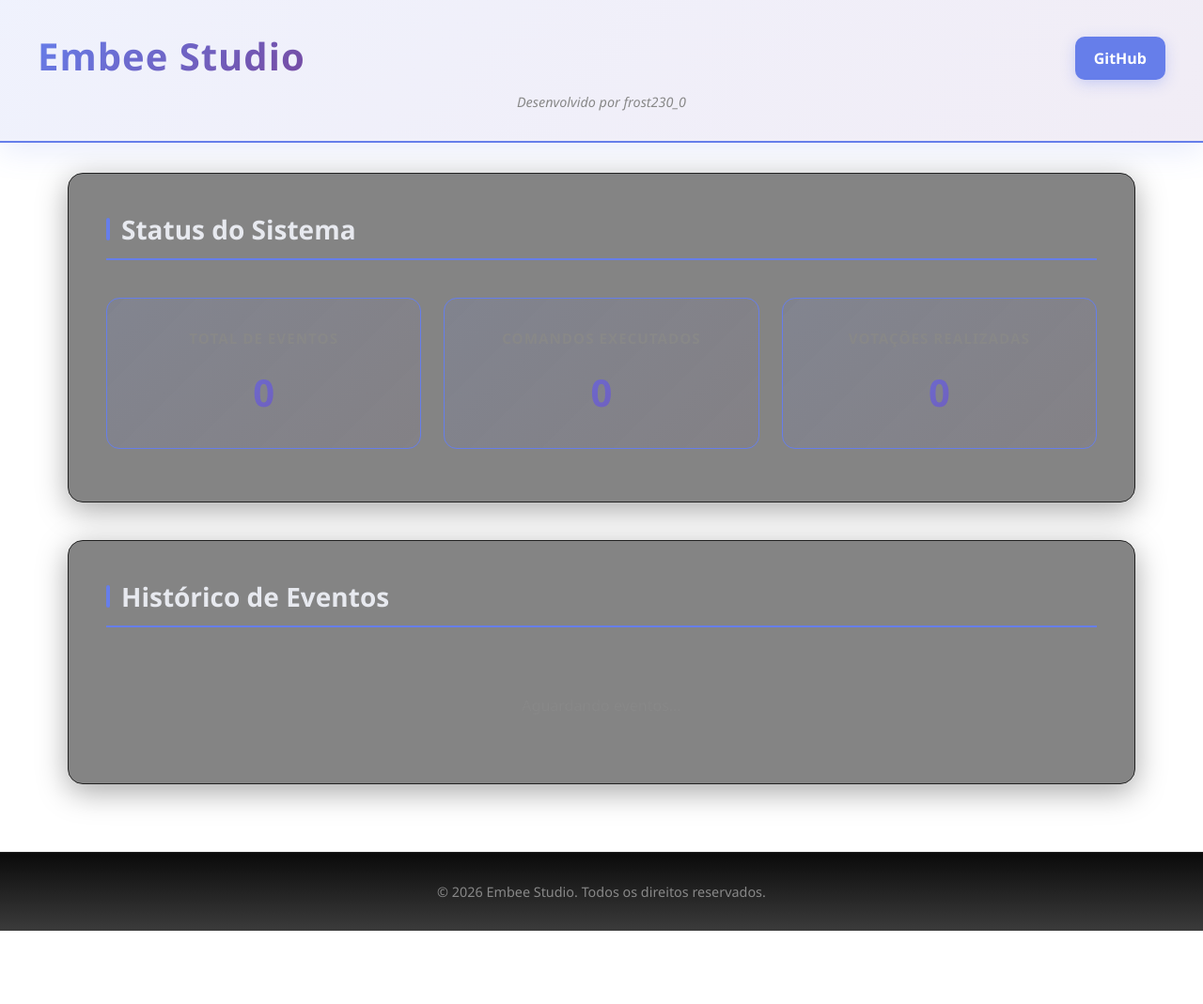
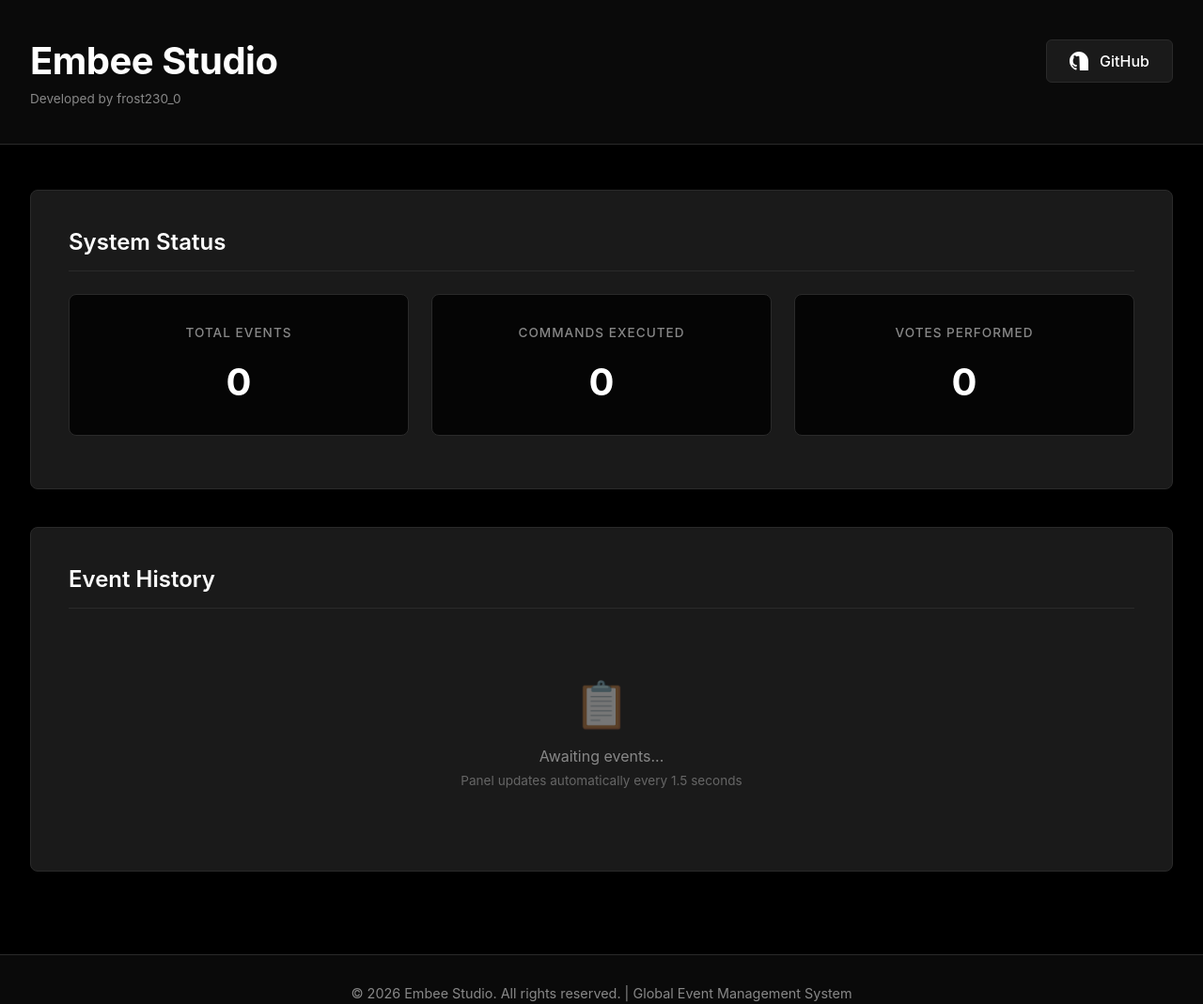
Before and after one commit to Frost230/analisy, a website: page public/index.html in a window 1280 px wide. Shown: the whole page at 94% size. Before the commit the page ends 991 px from the top, so only its background shows below. Drawn offline with Linux system fonts and the light colour scheme; no server answers.

Commit message:
UI: Professional black theme with English localization

```diff
--- a/public/index.html
+++ b/public/index.html
@@ -1,10 +1,10 @@
 
 <!DOCTYPE html>
-<html lang="pt-BR">
+<html lang="en">
 <head>
     <meta charset="UTF-8">
     <meta name="viewport" content="width=device-width, initial-scale=1.0">
-    <title>Embee Studio - Painel Global</title>
+    <title>Embee Studio Global Panel</title>
     <style>
         * {
             margin: 0;
@@ -13,311 +13,230 @@
         }
 
         :root {
-            --primary-color: #667eea;
-            --secondary-color: #764ba2;
-            --bg-dark: #07090f;
-            --bg-darker: #0a0a0a;
-            --bg-card: #111111;
-            --text-primary: #e7e9ef;
-            --text-secondary: #888888;
-            --border-color: #222222;
-            --success-color: #4ade80;
-            --warning-color: #f97316;
-            --error-color: #ef4444;
-            --info-color: #60a5fa;
+            --bg-black: #000000;
+            --bg-dark: #0a0a0a;
+            --bg-darker: #050505;
+            --bg-card: #1a1a1a;
+            --text-primary: #ffffff;
+            --text-secondary: #cccccc;
+            --text-muted: #888888;
+            --border-color: #2a2a2a;
+            --accent: #ffffff;
+            --success-color: #00ff00;
+            --warning-color: #ffaa00;
+            --error-color: #ff0000;
+            --info-color: #00ccff;
         }
 
         body {
-            font-family: 'Segoe UI', Tahoma, Geneva, Verdana, sans-serif;
-            background: linear-gradient(135deg, var(--bg-dark) 0%, #1a1a2e 50%, var(--bg-dark) 100%));
+            font-family: -apple-system, BlinkMacSystemFont, 'Segoe UI', 'Roboto', 'Oxygen', 'Ubuntu', 'Cantarell', 'Fira Sans', 'Droid Sans', 'Helvetica Neue', sans-serif;
+            background: var(--bg-black);
             color: var(--text-primary);
             min-height: 100vh;
             display: flex;
             flex-direction: column;
-            animation: fadeIn 0.5s ease-in;
-        }
-
-        @keyframes fadeIn {
-            from {
-                opacity: 0;
-                transform: translateY(-10px);
-            }
-            to {
-                opacity: 1;
-                transform: translateY(0);
-            }
         }
 
         header {
-            background: linear-gradient(135deg, rgba(102, 126, 234, 0.1) 0%, rgba(118, 75, 162, 0.1) 100%);
-            backdrop-filter: blur(10px);
-            padding: 2rem;
-            text-align: center;
-            border-bottom: 2px solid var(--primary-color);
-            box-shadow: 0 8px 32px rgba(102, 126, 234, 0.15);
-            position: sticky;
-            top: 0;
-            z-index: 100;
+            background: var(--bg-dark);
+            padding: 2.5rem 2rem;
+            border-bottom: 1px solid var(--border-color);
+            box-shadow: 0 2px 8px rgba(0, 0, 0, 0.5);
         }
 
         .header-content {
-            max-width: 1200px;
+            max-width: 1400px;
             margin: 0 auto;
             display: flex;
             flex-wrap: wrap;
             justify-content: space-between;
             align-items: center;
-            gap: 1rem;
+            gap: 2rem;
         }
 
         h1 {
             font-size: 2.5rem;
-            color: #ffffff;
-            letter-spacing: 1px;
-            margin-bottom: 0.25rem;
-            background: linear-gradient(135deg, var(--primary-color), var(--secondary-color));
-            -webkit-background-clip: text;
-            -webkit-text-fill-color: transparent;
-            background-clip: text;
+            font-weight: 700;
+            letter-spacing: -0.5px;
+            color: var(--text-primary);
         }
 
         .github-link {
             display: inline-flex;
             align-items: center;
-            gap: 0.5rem;
-            color: #ffffff;
+            gap: 0.75rem;
+            color: var(--text-primary);
             text-decoration: none;
-            padding: 0.75rem 1.25rem;
-            border-radius: 10px;
-            background: var(--primary-color);
+            padding: 0.75rem 1.5rem;
+            border-radius: 6px;
+            background: var(--bg-card);
+            border: 1px solid var(--border-color);
             transition: all 0.3s ease;
             white-space: nowrap;
-            font-weight: 600;
-            box-shadow: 0 4px 15px rgba(102, 126, 234, 0.3);
+            font-weight: 500;
         }
 
         .github-link:hover {
-            background: var(--secondary-color);
-            transform: translateY(-3px);
-            box-shadow: 0 6px 20px rgba(102, 126, 234, 0.4);
+            border-color: var(--text-primary);
+            background: #2a2a2a;
+            transform: translateY(-2px);
+            box-shadow: 0 4px 12px rgba(255, 255, 255, 0.1);
         }
 
         .github-icon {
-            width: 24px;
-            height: 24px;
+            width: 20px;
+            height: 20px;
+            fill: currentColor;
         }
 
         .dev-credit {
             margin-top: 0.5rem;
-            font-size: 0.9rem;
-            color: var(--text-secondary);
-            font-style: italic;
+            font-size: 0.85rem;
+            color: var(--text-muted);
+            display: block;
         }
 
         main {
             flex: 1;
-            padding: 2rem;
-            max-width: 1200px;
+            padding: 3rem 2rem;
+            max-width: 1400px;
             margin: 0 auto;
             width: 100%;
         }
 
         .container {
-            background: rgba(10, 10, 10, 0.5);
-            backdrop-filter: blur(10px);
-            border-radius: 16px;
+            background: var(--bg-card);
+            border-radius: 8px;
             padding: 2.5rem;
             margin-bottom: 2.5rem;
             border: 1px solid var(--border-color);
-            box-shadow: 0 8px 32px rgba(0, 0, 0, 0.35);
-            display: flex;
-            flex-direction: column;
-            gap: 1.5rem;
-            animation: slideUp 0.5s ease-out;
-        }
-
-        @keyframes slideUp {
-            from {
-                opacity: 0;
-                transform: translateY(20px);
-            }
-            to {
-                opacity: 1;
-                transform: translateY(0);
-            }
+            box-shadow: 0 4px 12px rgba(0, 0, 0, 0.5);
         }
 
         .container h2 {
-            margin-bottom: 1rem;
+            margin-bottom: 1.5rem;
             color: var(--text-primary);
-            font-size: 1.75rem;
-            border-bottom: 2px solid var(--primary-color);
-            padding-bottom: 0.75rem;
-            display: flex;
-            align-items: center;
-            gap: 0.75rem;
-        }
-
-        .container h2::before {
-            content: '';
-            width: 4px;
-            height: 24px;
-            background: var(--primary-color);
-            border-radius: 2px;
+            font-size: 1.5rem;
+            font-weight: 600;
+            border-bottom: 1px solid var(--border-color);
+            padding-bottom: 1rem;
         }
 
         .status-grid {
             display: grid;
-            grid-template-columns: repeat(auto-fit, minmax(240px, 1fr));
+            grid-template-columns: repeat(auto-fit, minmax(250px, 1fr));
             gap: 1.5rem;
             margin-bottom: 1rem;
         }
 
         .status-card {
-            background: linear-gradient(135deg, rgba(102, 126, 234, 0.1) 0%, rgba(118, 75, 162, 0.05) 100%);
+            background: var(--bg-darker);
             padding: 2rem;
-            border-radius: 14px;
-            border: 1px solid var(--primary-color);
+            border-radius: 8px;
+            border: 1px solid var(--border-color);
             text-align: center;
             transition: all 0.3s ease;
-            min-height: 160px;
+            min-height: 150px;
             display: flex;
             flex-direction: column;
             justify-content: center;
             gap: 0.75rem;
-            cursor: pointer;
-            position: relative;
-            overflow: hidden;
-        }
-
-        .status-card::before {
-            content: '';
-            position: absolute;
-            top: 0;
-            left: -100%;
-            width: 100%;
-            height: 100%;
-            background: linear-gradient(90deg, transparent, rgba(255, 255, 255, 0.1), transparent);
-            transition: left 0.5s ease;
-        }
-
-        .status-card:hover::before {
-            left: 100%;
         }
 
         .status-card:hover {
-            border-color: var(--primary-color);
-            transform: translateY(-8px);
-            box-shadow: 0 12px 28px rgba(102, 126, 234, 0.25);
-            background: linear-gradient(135deg, rgba(102, 126, 234, 0.15) 0%, rgba(118, 75, 162, 0.1) 100%);
+            border-color: var(--text-primary);
+            box-shadow: 0 6px 16px rgba(255, 255, 255, 0.08);
+            transform: translateY(-2px);
         }
 
         .status-card h3 {
-            color: var(--text-secondary);
-            font-size: 0.95rem;
+            color: var(--text-muted);
+            font-size: 0.85rem;
             margin-bottom: 0.5rem;
             text-transform: uppercase;
             letter-spacing: 1px;
-            font-weight: 600;
+            font-weight: 500;
         }
 
         .status-card p {
             font-size: 2.5rem;
-            font-weight: bold;
-            background: linear-gradient(135deg, var(--primary-color), var(--secondary-color));
-            -webkit-background-clip: text;
-            -webkit-text-fill-color: transparent;
-            background-clip: text;
+            font-weight: 700;
+            color: var(--text-primary);
         }
 
         .command-item {
-            background: rgba(17, 17, 17, 0.8);
-            padding: 1.25rem 1.5rem;
-            margin-bottom: 0.75rem;
-            border-radius: 12px;
-            border-left: 4px solid var(--primary-color);
+            background: var(--bg-darker);
+            padding: 1.5rem;
+            margin-bottom: 1rem;
+            border-radius: 8px;
+            border-left: 3px solid var(--text-primary);
             display: flex;
             justify-content: space-between;
             align-items: flex-start;
             transition: all 0.2s ease;
             gap: 1rem;
             border: 1px solid var(--border-color);
-            animation: slideIn 0.3s ease-out;
-        }
-
-        @keyframes slideIn {
-            from {
-                opacity: 0;
-                transform: translateX(-20px);
-            }
-            to {
-                opacity: 1;
-                transform: translateX(0);
-            }
         }
 
         .command-item:hover {
-            background: rgba(30, 30, 50, 0.9);
+            background: #2a2a2a;
             transform: translateX(4px);
-            border-color: var(--primary-color);
-            box-shadow: 0 4px 12px rgba(102, 126, 234, 0.15);
         }
 
         .command-type {
             display: inline-block;
-            padding: 0.35rem 0.85rem;
-            border-radius: 6px;
-            font-size: 0.75rem;
-            font-weight: bold;
+            padding: 0.4rem 0.8rem;
+            border-radius: 4px;
+            font-size: 0.7rem;
+            font-weight: 600;
             text-transform: uppercase;
             letter-spacing: 0.5px;
-            box-shadow: 0 2px 8px rgba(0, 0, 0, 0.2);
         }
 
         .type-chat {
-            background: linear-gradient(135deg, #1e3a5f, #2d5a8c);
+            background: #1a2a3a;
             color: var(--info-color);
         }
 
         .type-command {
-            background: linear-gradient(135deg, #5f3a1e, #8c6a2d);
+            background: #3a2a1a;
             color: var(--warning-color);
         }
 
         .type-vote {
-            background: linear-gradient(135deg, #1f4d1f, #2d8c2d);
+            background: #1a3a1a;
             color: var(--success-color);
         }
 
         .command-meta {
             font-size: 0.8rem;
-            color: var(--text-secondary);
+            color: var(--text-muted);
             margin-top: 0.75rem;
         }
 
         .command-item strong {
-            color: var(--primary-color);
+            color: var(--text-secondary);
         }
 
         footer {
             text-align: center;
             padding: 2rem 1.5rem;
-            background: linear-gradient(180deg, var(--bg-darker), rgba(10, 10, 10, 0.8));
+            background: var(--bg-dark);
             border-top: 1px solid var(--border-color);
-            color: var(--text-secondary);
+            color: var(--text-muted);
             font-size: 0.9rem;
         }
 
         .empty-state {
             text-align: center;
             padding: 3rem 2rem;
-            color: var(--text-secondary);
+            color: var(--text-muted);
         }
 
         .empty-state-icon {
             font-size: 3rem;
             margin-bottom: 1rem;
-            opacity: 0.5;
+            opacity: 0.4;
         }
 
         @media (max-width: 768px) {
@@ -326,7 +245,7 @@
             }
 
             main {
-                padding: 1rem;
+                padding: 1.5rem;
             }
 
             .container {
@@ -340,24 +259,28 @@
             header {
                 padding: 1.5rem;
             }
+
+            .github-link {
+                padding: 0.6rem 1rem;
+                font-size: 0.9rem;
+            }
         }
 
-        /* Scrollbar custom */
         ::-webkit-scrollbar {
             width: 10px;
         }
 
         ::-webkit-scrollbar-track {
-            background: var(--bg-darker);
+            background: var(--bg-dark);
         }
 
         ::-webkit-scrollbar-thumb {
-            background: var(--primary-color);
+            background: var(--border-color);
             border-radius: 5px;
         }
 
         ::-webkit-scrollbar-thumb:hover {
-            background: var(--secondary-color);
+            background: var(--text-muted);
         }
     </style>
 </head>
@@ -366,41 +289,48 @@
         <div class="header-content">
             <h1>Embee Studio</h1>
             <a href="https://github.com/Frost230/analisy" target="_blank" class="github-link">
+                <svg class="github-icon" viewBox="0 0 24 24" xmlns="http://www.w3.org/2000/svg">
+                    <path d="M12 0C5.37 0 0 5.37 0 12c0 5.31 3.435 9.795 8.205 11.385.6.105.825-.255.825-.57 0-.285-.015-1.23-.015-2.235-3.015.555-3.795-.735-4.035-1.41-.135-.345-.72-1.41-1.23-1.695-.42-.225-1.02-.78-.015-.795.945-.015 1.62.87 1.845 1.23 1.08 1.815 2.805 1.305 3.495.99.105-.78.42-1.305.765-1.605-2.67-.3-5.46-1.335-5.46-5.925 0-1.305.465-2.385 1.23-3.225-.12-.3-.54-1.53.12-3.18 0 0 1.005-.315 3.3 1.23.96-.27 1.98-.405 3-.405s2.04.135 3 405c2.295-1.56 3.3-1.23 3.3-1.23.66 1.65.24 2.88.12 3.18.765.84 1.23 1.905 1.23 3.225 0 4.605-2.805 5.625-5.475 5.925.435.375.81 1.095.81 2.22 0 1.605-.015 2.895-.015 3.3 0 .315.225.69.825.57A12.01 12.01 0 0 0 24 12c0-6.63-5.37-12-12-12z"/>
+                </svg>
                 GitHub
             </a>
         </div>
-        <p class="dev-credit">Desenvolvido por frost230_0</p>
+        <span class="dev-credit">Developed by frost230_0</span>
     </header>
 
     <main>
         <div class="container">
-            <h2>Status do Sistema</h2>
+            <h2>System Status</h2>
             <div class="status-grid">
                 <div class="status-card">
-                    <h3>Total de Eventos</h3>
+                    <h3>Total Events</h3>
                     <p id="totalEvents">0</p>
                 </div>
                 <div class="status-card">
-                    <h3>Comandos Executados</h3>
+                    <h3>Commands Executed</h3>
                     <p id="totalCommands">0</p>
                 </div>
                 <div class="status-card">
-                    <h3>Votações Realizadas</h3>
+                    <h3>Votes Performed</h3>
                     <p id="totalVotes">0</p>
                 </div>
             </div>
         </div>
 
         <div class="container">
-            <h2>Histórico de Eventos</h2>
+            <h2>Event History</h2>
             <div id="historyContainer">
-                <p style="color: #888888; text-align: center; padding: 2rem;">Aguardando eventos...</p>
+                <div class="empty-state">
+                    <div class="empty-state-icon">📋</div>
+                    <p>Awaiting events...</p>
+                    <p style="font-size: 0.85rem; margin-top: 0.5rem; color: #666666;">Panel updates automatically every 1.5 seconds</p>
+                </div>
             </div>
         </div>
     </main>
 
     <footer>
-        <p>&copy; 2026 Embee Studio. Todos os direitos reservados.</p>
+        <p>&copy; 2026 Embee Studio. All rights reserved. | Global Event Management System</p>
     </footer>
 
     <script>
@@ -420,7 +350,7 @@
                 });
 
                 if (!response.ok) {
-                    throw new Error(`Erro HTTP: ${response.status}`);
+                    throw new Error(`HTTP Error: ${response.status}`);
                 }
 
                 const data = await response.json();
@@ -430,7 +360,7 @@
                     lastUpdate = Date.now();
                 }
             } catch (error) {
-                console.error('Erro ao buscar comandos:', error);
+                console.error('Error fetching commands:', error);
                 showErrorMessage();
             }
         }
@@ -442,8 +372,8 @@
                 historyContainer.innerHTML = `
                     <div class="empty-state">
                         <div class="empty-state-icon">📋</div>
-                        <p>Aguardando eventos...</p>
-                        <p style="font-size: 0.85rem; margin-top: 0.5rem;">O painel atualizará automaticamente a cada 1.5 segundos</p>
+                        <p>Awaiting events...</p>
+                        <p style="font-size: 0.85rem; margin-top: 0.5rem; color: #666666;">Panel updates automatically every 1.5 seconds</p>
                     </div>
                 `;
                 resetCounters();
@@ -451,7 +381,6 @@
             }
 
             try {
-                // Atualiza contadores
                 totalEvents = commands.length;
                 totalCommands = commands.filter(c => c.tipo === 'comando_global').length;
                 totalVotes = commands.filter(c => c.tipo === 'vote_start').length;
@@ -460,7 +389,6 @@
                 document.getElementById('totalCommands').textContent = totalCommands;
                 document.getElementById('totalVotes').textContent = totalVotes;
 
-                // Renderiza histórico (últimos 50 eventos)
                 historyContainer.innerHTML = commands.slice(0, 50).map(event => {
                     let typeClass = 'type-chat';
                     let typeText = 'Chat';
@@ -468,41 +396,41 @@
 
                     if (event.tipo === 'comando_global') {
                         typeClass = 'type-command';
-                        typeText = 'Comando';
-                        content = event.acao || event.conteudo || 'Comando executado';
+                        typeText = 'Command';
+                        content = event.acao || event.conteudo || 'Command executed';
                     } else if (event.tipo === 'vote_start') {
                         typeClass = 'type-vote';
-                        typeText = 'Votação';
-                        content = event.vote ? event.vote.question : 'Nova votação iniciada';
+                        typeText = 'Vote';
+                        content = event.vote ? event.vote.question : 'New vote started';
                     } else if (event.tipo === 'vote_end') {
                         typeClass = 'type-vote';
-                        typeText = 'Resultado';
+                        typeText = 'Result';
                         if (event.results && event.vote) {
-                            content = `${event.vote.option1}: ${event.results.option1}% | ${event.vote.option2}: ${event.results.option2}% (Total: ${event.results.total} votos)`;
+                            content = `${event.vote.option1}: ${event.results.option1}% | ${event.vote.option2}: ${event.results.option2}% (Total: ${event.results.total} votes)`;
                         } else {
-                            content = 'Votação encerrada';
+                            content = 'Vote finished';
                         }
                     } else {
-                        content = event.conteudo || 'Evento desconhecido';
+                        content = event.conteudo || 'Unknown event';
                     }
 
                     const date = new Date(event.timestamp);
-                    const time = date.toLocaleTimeString('pt-BR');
+                    const time = date.toLocaleTimeString('en-US', { hour12: false });
 
                     return `
                         <div class="command-item">
                             <div style="flex: 1;">
                                 <span class="command-type ${typeClass}">${typeText}</span>
                                 <div style="margin-top: 0.5rem;">
-                                    <strong>${escapeHtml(event.player || 'Sistema')}:</strong> ${escapeHtml(content)}
+                                    <strong>${escapeHtml(event.player || 'System')}:</strong> ${escapeHtml(content)}
                                 </div>
-                                <div class="command-meta">🕐 ${time}</div>
+                                <div class="command-meta">TIME: ${time}</div>
                             </div>
                         </div>
                     `;
                 }).join('');
             } catch (error) {
-                console.error('Erro ao atualizar UI:', error);
+                console.error('Error updating UI:', error);
                 showErrorMessage();
             }
         }
@@ -517,7 +445,7 @@
         function showErrorMessage() {
             const historyContainer = document.getElementById('historyContainer');
             if (historyContainer && !historyContainer.querySelector('.empty-state')) {
-                console.warn('Erro ao conectar com o servidor. Verifique sua conexão.');
+                console.warn('Error connecting to server. Please check your connection.');
             }
         }
 
@@ -527,13 +455,11 @@
             document.getElementById('totalVotes').textContent = '0';
         }
 
-        // Inicializa
         document.addEventListener('DOMContentLoaded', () => {
             fetchCommands();
             setInterval(fetchCommands, UPDATE_INTERVAL);
         });
 
-        // Fallback caso DOMContentLoaded não dispare
         if (document.readyState === 'loading') {
             document.addEventListener('DOMContentLoaded', () => {
                 fetchCommands();
```
